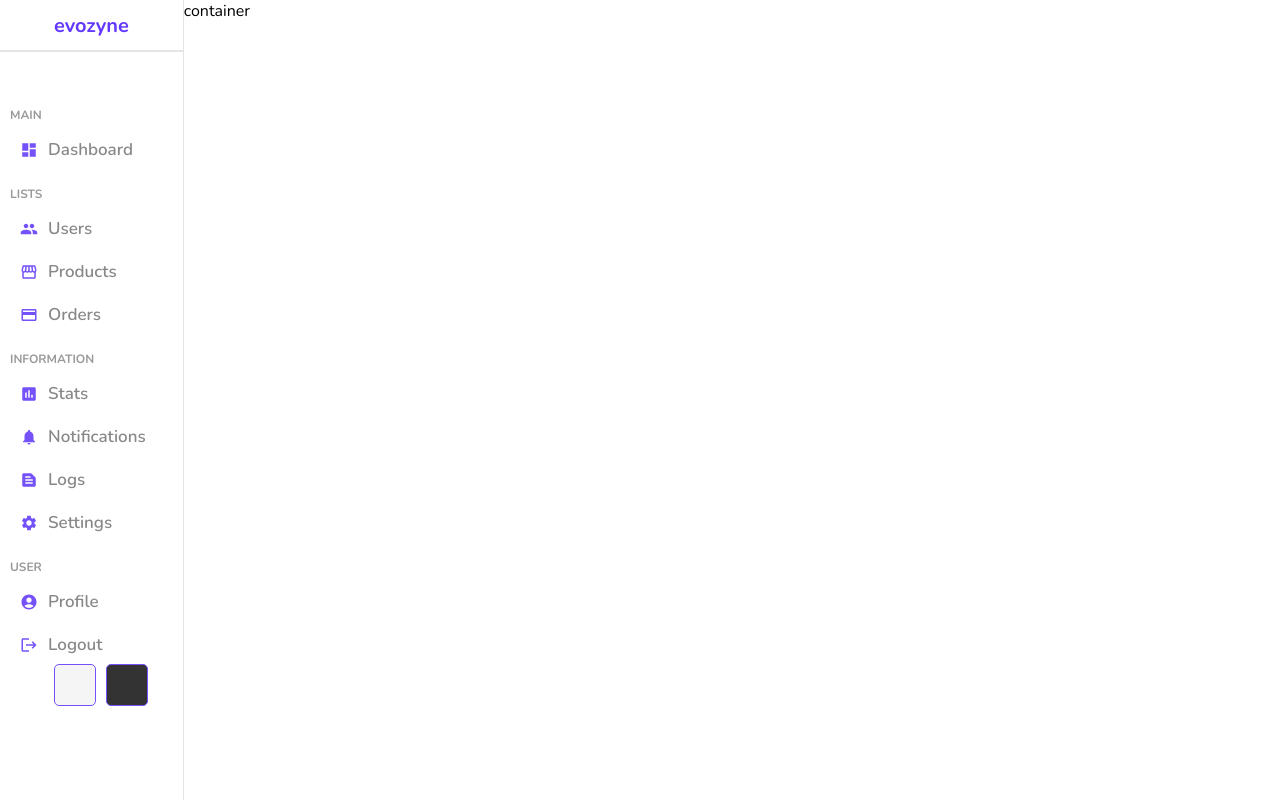
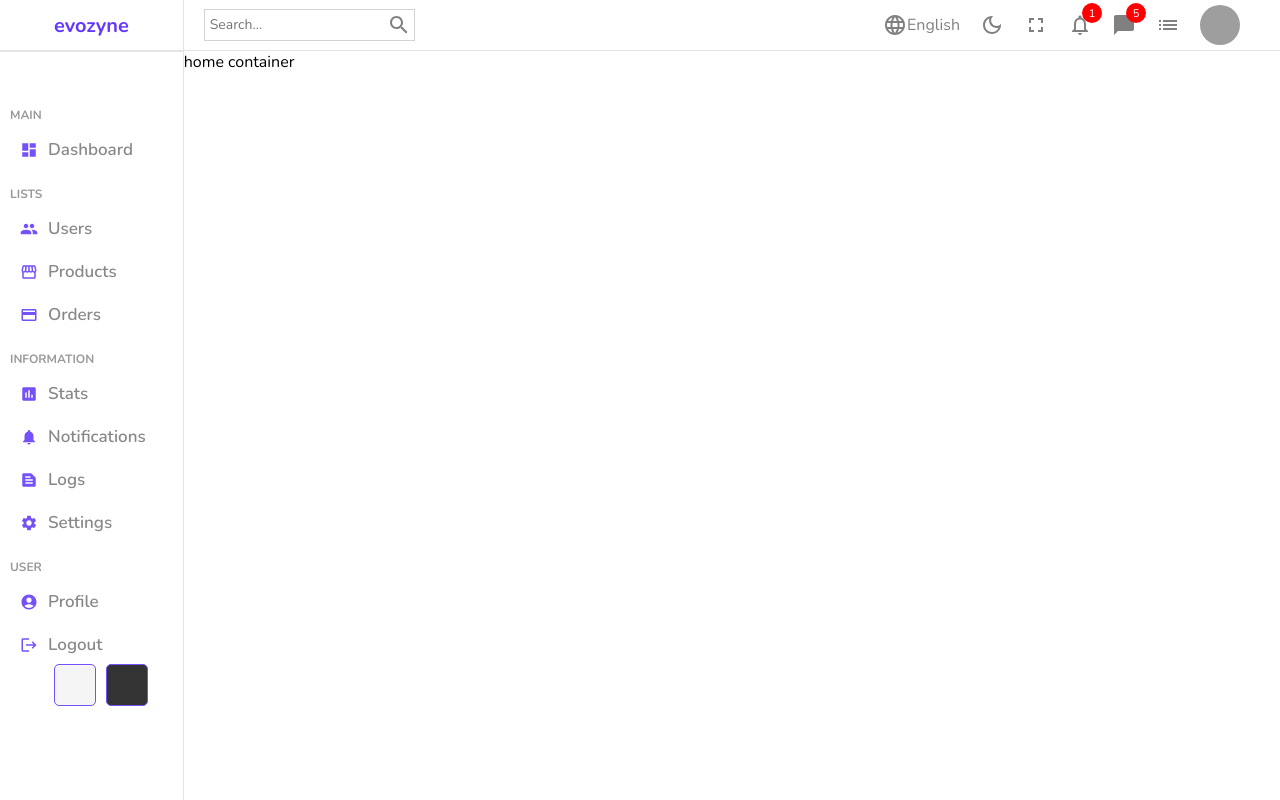
Before and after one commit to marykasp/admin-dashboard, a React (Create React App) app: page / in a window 1280 px wide. Built offline with nearby package versions, Linux system fonts and the light colour scheme; grey boxes are pictures that could not be loaded.

Commit message:
Code and style navbar

```diff
--- a/src/components/navbar/Navbar.jsx
+++ b/src/components/navbar/Navbar.jsx
@@ -1,9 +1,49 @@
 import React from 'react'
 import "./navbar.scss"
+import SearchOutlinedIcon from '@mui/icons-material/SearchOutlined'
+import LanguageOutlinedIcon from '@mui/icons-material/LanguageOutlined'
+import DarkModeOutlinedIcon from '@mui/icons-material/DarkModeOutlined'
+import FullscreenOutlinedIcon from '@mui/icons-material/FullscreenOutlined';
+import NotificationsNoneOutlinedIcon from '@mui/icons-material/NotificationsNoneOutlined'
+import ChatBubbleOutlinedIcon from '@mui/icons-material/ChatBubbleOutlined';
+import ListOutlinedIcon from '@mui/icons-material/ListOutlined';
 
 const Navbar = () => {
   return (
-    <div>Navbar</div>
+    <div className="navbar">
+      <div className="wrapper">
+        <div className="search">
+          <input type="text" placeholder='Search...' />
+          <SearchOutlinedIcon className="icon" />
+        </div>
+        <div className="items">
+          <div className="item">
+            <LanguageOutlinedIcon className="icon" />
+            English
+          </div>
+          <div className="item">
+            <DarkModeOutlinedIcon className="icon" />
+          </div>
+          <div className="item">
+            <FullscreenOutlinedIcon className="icon" />
+          </div>
+          <div className="item">
+            <NotificationsNoneOutlinedIcon className="icon" />
+            <div className="counter">1</div>
+          </div>
+          <div className="item">
+            <ChatBubbleOutlinedIcon className="icon" />
+            <div className="counter">5</div>
+          </div>
+          <div className="item">
+            <ListOutlinedIcon className="icon" />
+          </div>
+          <div className="item">
+            <img src="https://randomuser.me/api/portraits/men/10.jpg" alt="" className='avatar' />
+          </div>
+        </div>
+      </div>
+    </div>
   )
 }
 
--- a/src/components/navbar/navbar.scss
+++ b/src/components/navbar/navbar.scss
@@ -0,0 +1,70 @@
+.navbar {
+  height: 50px;
+  border-bottom: 0.5px solid rgb(231, 228, 228);
+  display: flex;
+  color: gray;
+  align-items: center;
+
+  .wrapper {
+    display: flex;
+    align-items: center;
+    padding: 20px;
+    justify-content: space-between;
+    width: 100%;
+
+    .search {
+      display: flex;
+      align-items: center;
+      border: 0.5px solid lightgray;
+      padding: 3px;
+
+      input {
+        border: none;
+        outline: none;
+        background-color: transparent;
+
+        &::placeholder {
+          font-size: 14px;
+        }
+      }
+    }
+
+    .items {
+      display: flex;
+      align-items: center;
+
+      .item {
+        display: flex;
+        align-items: center;
+        margin-right: 20px;
+        position: relative;
+
+        .icon {
+          font-size: 24px;
+          cursor: pointer;
+        }
+
+        .avatar {
+          width: 40px;
+          height: 40px;
+          border-radius: 50%;
+        }
+
+        .counter {
+          width: 20px;
+          height: 20px;
+          background-color: red;
+          border-radius: 50%;
+          color: #fff;
+          display: flex;
+          align-items: center;
+          justify-content: center;
+          font-size: 11px;
+          position: absolute;
+          top: -10px;
+          right: -10px;
+        }
+      }
+    }
+  }
+}
--- a/src/pages/home/Home.js
+++ b/src/pages/home/Home.js
@@ -1,12 +1,16 @@
 import React from "react";
 import Sidebar from "../../components/sidebar/Sidebar";
+import Navbar from "../../components/navbar/Navbar";
 import "./home.scss";
 
 const Home = () => {
   return (
     <div class="home">
       <Sidebar />
-      <div className="homeContainer">container</div>
+      <div className="homeContainer">
+        <Navbar />
+        home container
+      </div>
     </div>
   );
 };
```
